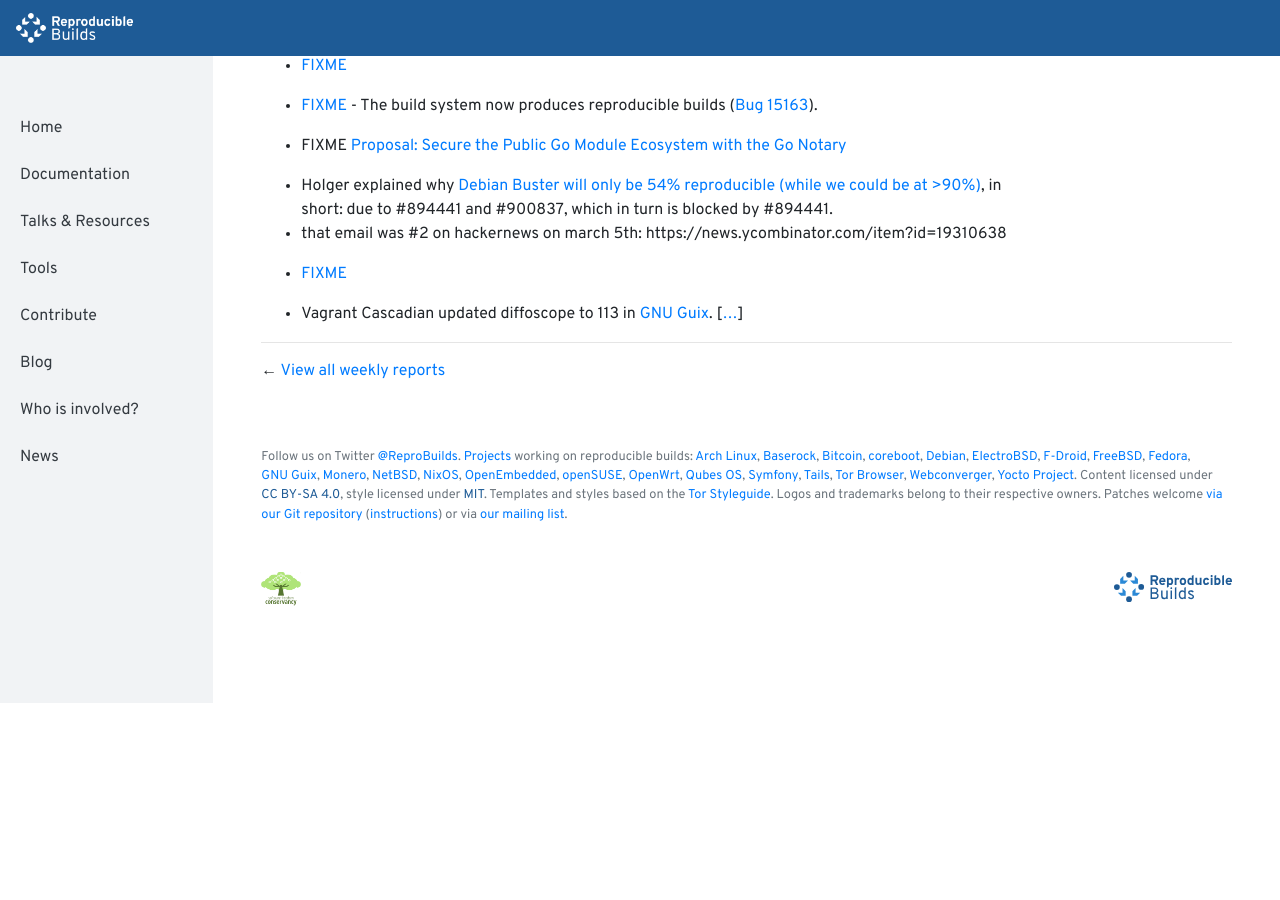
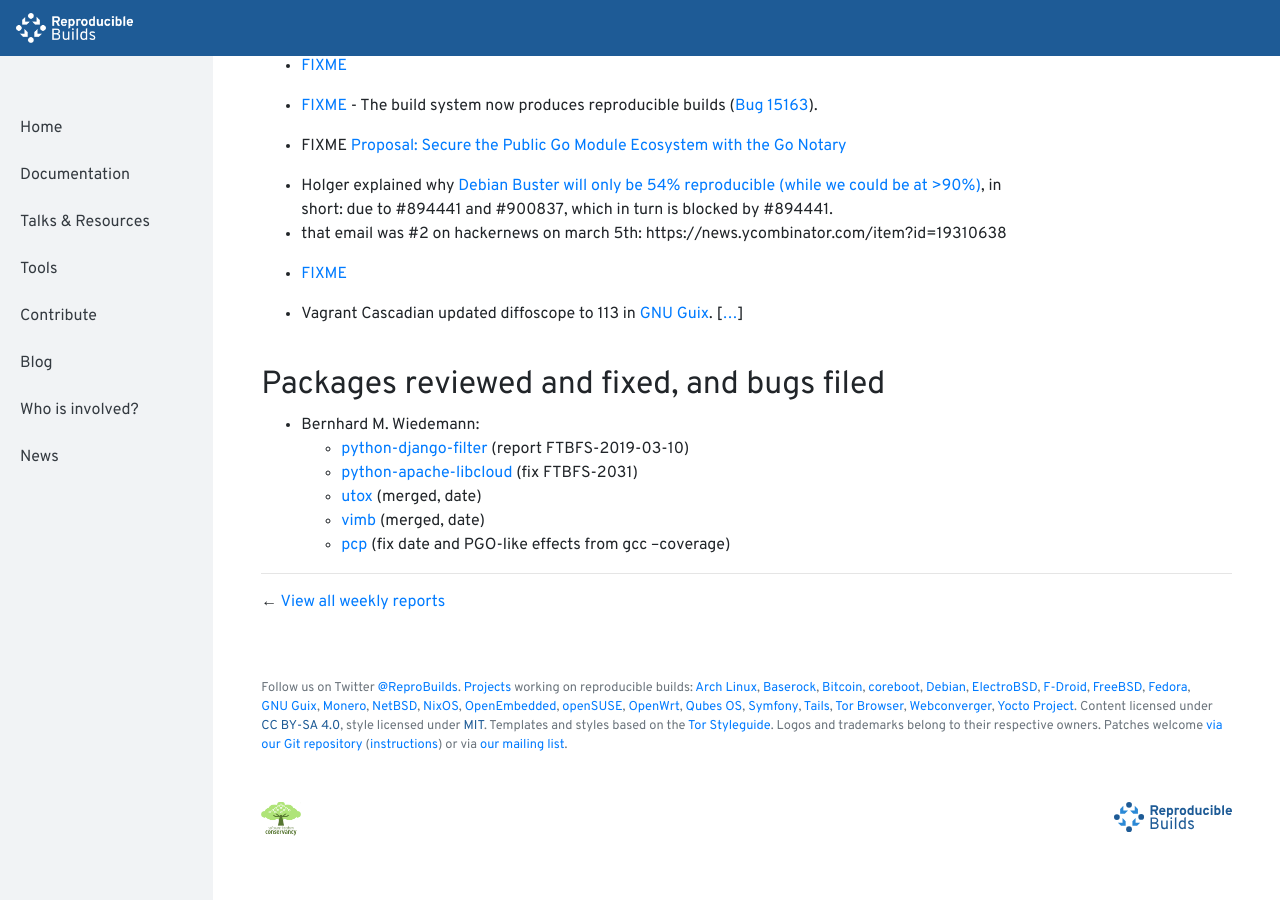
Before and after one commit to prototypefund/reproducible-website, a Jekyll site: the page built from _blog/posts/202.md, in a window 1280 px wide and 900 px high, scrolled down 253 px. Built offline with Jekyll 4.4.1, drawn with Linux system fonts in a browser that asks for light colours; before the commit the page ends 956 px from its top, so only the background shows below that.

Commit message:
202: +5 patches

```diff
--- a/_blog/posts/202.md
+++ b/_blog/posts/202.md
@@ -15,3 +15,12 @@
 * [FIXME](https://www.reddit.com/r/linux/comments/axxkov/debian_buster_will_only_be_54_reproducible_while/)
 
 * Vagrant Cascadian updated diffoscope to 113 in [GNU Guix](https://www.gnu.org/software/guix/).&nbsp;[[...](https://git.savannah.gnu.org/cgit/guix.git/commit/?id=11599cff1e0335797deab8f48d1fe8741d7eeb11)]
+
+## Packages reviewed and fixed, and bugs filed
+
+* Bernhard M. Wiedemann:
+    * [python-django-filter](https://github.com/carltongibson/django-filter/issues/1050) (report FTBFS-2019-03-10)
+    * [python-apache-libcloud](https://github.com/apache/libcloud/pull/1279) (fix FTBFS-2031)
+    * [utox](https://github.com/uTox/uTox/pull/1334) (merged, date)
+    * [vimb](https://github.com/fanglingsu/vimb/pull/542) (merged, date)
+    * [pcp](https://build.opensuse.org/request/show/682435) (fix date and PGO-like effects from gcc --coverage)
```
